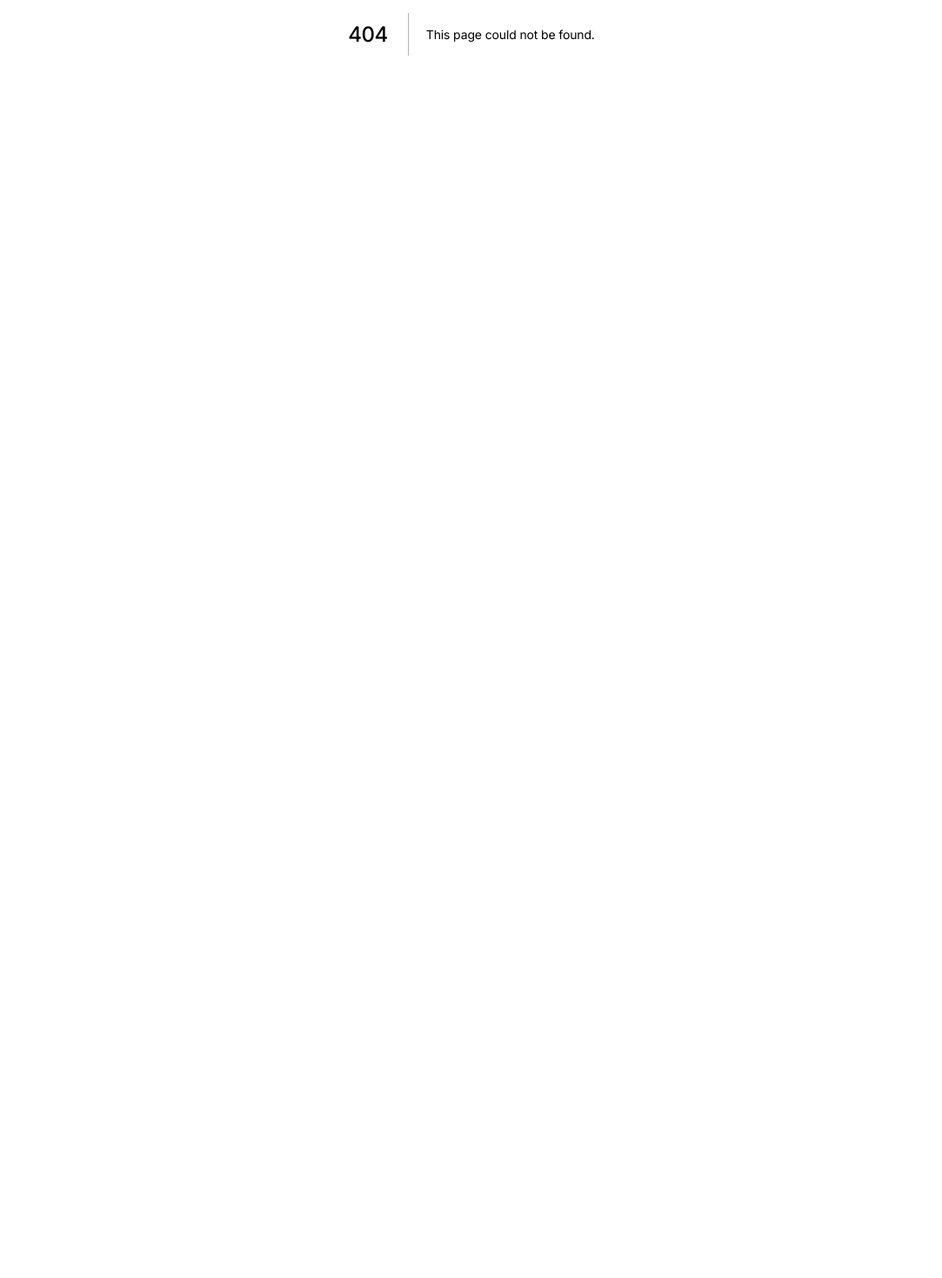
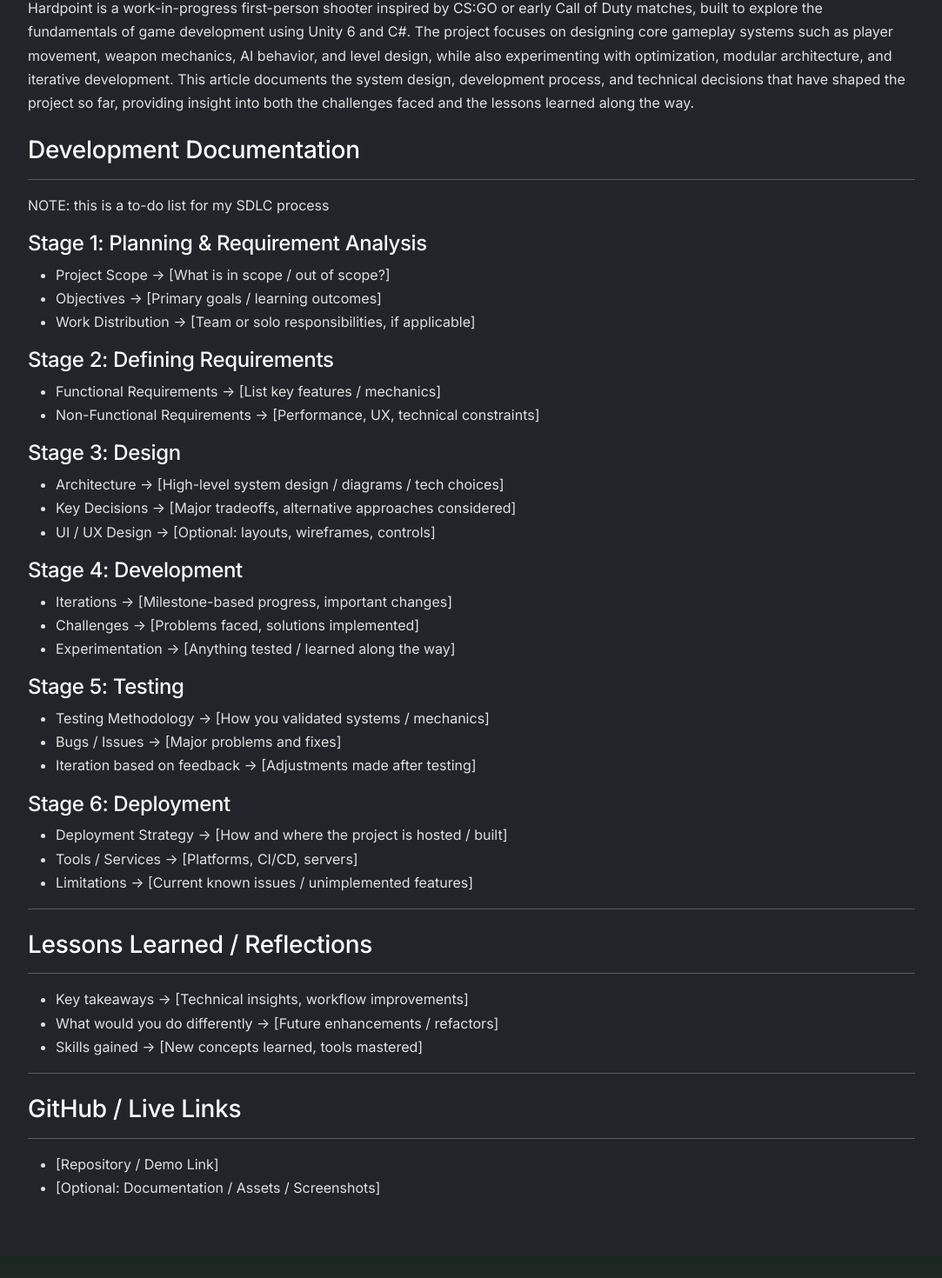
Before and after one commit to RamiyanGangatharan/Portfolio2025, a Next.js app in the folder client/: page /content/hardpoint in a window 1280 px wide. Before the commit this address had no page. Shown: the part 361-1831 px from the top of the page at 87% size, without its empty margins (98-1181 px from the left). Before the commit the page ends 800 px from the top, so only its background shows below. Built offline with nearby package versions, Linux system fonts and the light colour scheme.

Commit message:
documentation for a new project

```diff
--- /dev/null
+++ b/client/src/pages/content/hardpoint.js
@@ -0,0 +1,82 @@
+import MDP from './markdownpage';
+
+const hardpoint = `
+# Hardpoint
+---
+
+### Overview
+---
+
+Hardpoint is a work-in-progress first-person shooter inspired by CS:GO or early Call of Duty matches,
+built to explore the fundamentals of game development using Unity 6 and C#.
+The project focuses on designing core gameplay systems such as player movement,
+weapon mechanics, AI behavior, and level design, while also experimenting with
+optimization, modular architecture, and iterative development. This article
+documents the system design, development process, and technical decisions that
+have shaped the project so far, providing insight into both the challenges faced
+and the lessons learned along the way.
+
+### Development Documentation
+---
+
+NOTE: this is a to-do list for my SDLC process
+
+#### Stage 1: Planning & Requirement Analysis
+
+- Project Scope → [What is in scope / out of scope?]
+- Objectives → [Primary goals / learning outcomes]
+- Work Distribution → [Team or solo responsibilities, if applicable]
+
+#### Stage 2: Defining Requirements
+
+- Functional Requirements → [List key features / mechanics]
+- Non-Functional Requirements → [Performance, UX, technical constraints]
+
+#### Stage 3: Design
+
+- Architecture → [High-level system design / diagrams / tech choices]
+- Key Decisions → [Major tradeoffs, alternative approaches considered]
+- UI / UX Design → [Optional: layouts, wireframes, controls]
+
+#### Stage 4: Development
+
+- Iterations → [Milestone-based progress, important changes]
+- Challenges → [Problems faced, solutions implemented]
+- Experimentation → [Anything tested / learned along the way]
+
+#### Stage 5: Testing
+
+- Testing Methodology → [How you validated systems / mechanics]
+- Bugs / Issues → [Major problems and fixes]
+- Iteration based on feedback → [Adjustments made after testing]
+
+#### Stage 6: Deployment
+
+- Deployment Strategy → [How and where the project is hosted / built]
+- Tools / Services → [Platforms, CI/CD, servers]
+- Limitations → [Current known issues / unimplemented features]
+
+---
+
+### Lessons Learned / Reflections
+---
+
+- Key takeaways → [Technical insights, workflow improvements]
+- What would you do differently → [Future enhancements / refactors]
+- Skills gained → [New concepts learned, tools mastered]
+
+---
+
+### GitHub / Live Links
+---
+
+- [Repository / Demo Link]
+- [Optional: Documentation / Assets / Screenshots]
+
+
+`;
+
+
+export default function Article() {
+  return <MDP title="Hardpoint" article={hardpoint} />;
+}
```
Also changed, not shown: client/src/data/projects.json (+10 -0 lines).
